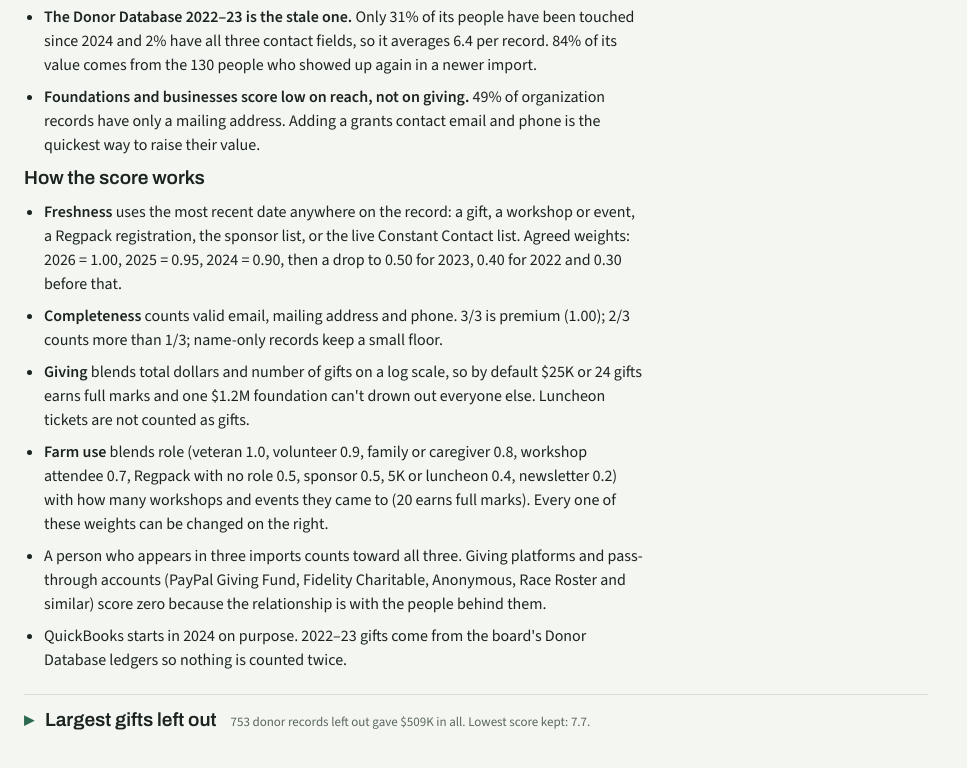
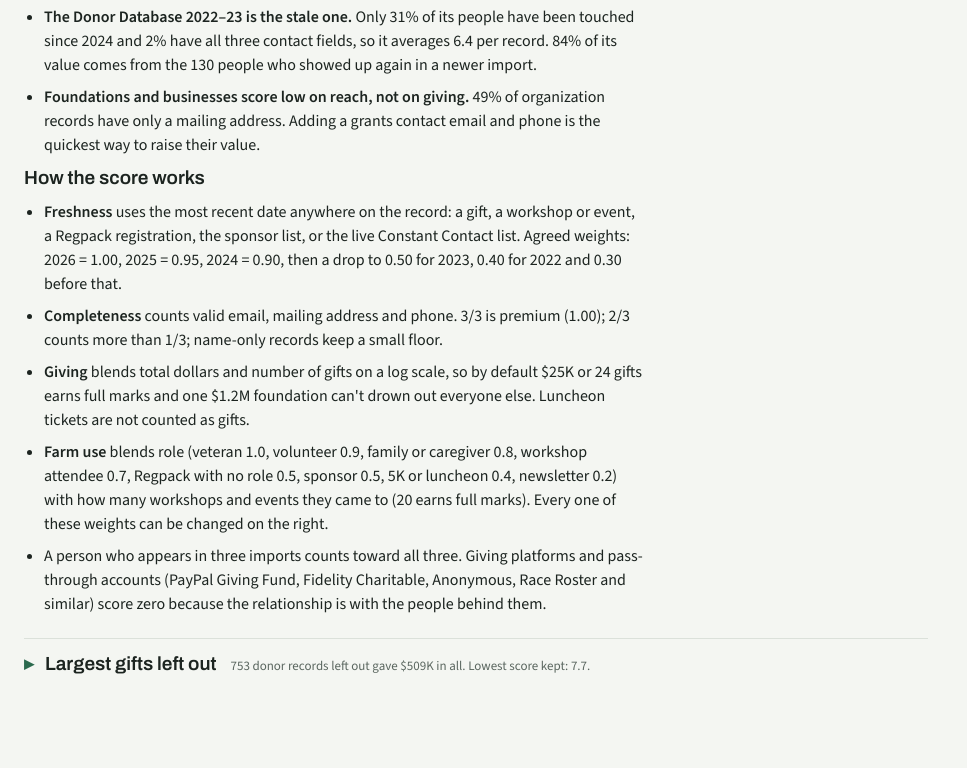
Before and after one commit to hambats/vhf-import-value, a plain HTML site: page index.html in a window 1280 px wide. Shown: the part 1907-2675 px from the top of the page, without its empty margins (0-967 px from the left). After the commit the page ends 2647 px from the top, so only its background shows below. Drawn offline with nearby package versions, Linux system fonts and the light colour scheme.

Commit message:
v8 scores (Nov 18, 2026)

```diff
--- a/index.html
+++ b/index.html
@@ -179,7 +179,6 @@ table.lo td.none { color: var(--muted); }
           <li><b>Giving</b> blends total dollars and number of gifts on a log scale, so by default $25K or 24 gifts earns full marks and one $1.2M foundation can't drown out everyone else. Luncheon tickets are not counted as gifts.</li>
           <li><b>Farm use</b> blends role (veteran 1.0, volunteer 0.9, family or caregiver 0.8, workshop attendee 0.7, Regpack with no role 0.5, sponsor 0.5, 5K or luncheon 0.4, newsletter 0.2) with how many workshops and events they came to (20 earns full marks). Every one of these weights can be changed on the right.</li>
           <li>A person who appears in three imports counts toward all three. Giving platforms and pass-through accounts (PayPal Giving Fund, Fidelity Charitable, Anonymous, Race Roster and similar) score zero because the relationship is with the people behind them.</li>
-          <li>QuickBooks starts in 2024 on purpose. 2022–23 gifts come from the board's Donor Database ledgers so nothing is counted twice.</li>
         </ul>
       </section>
       <details class="leftout">
```
